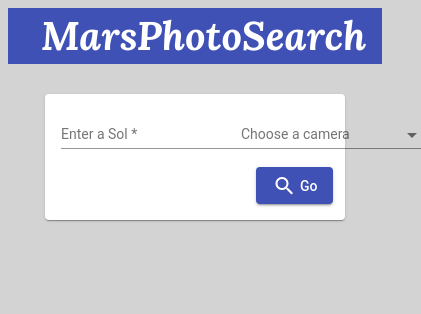
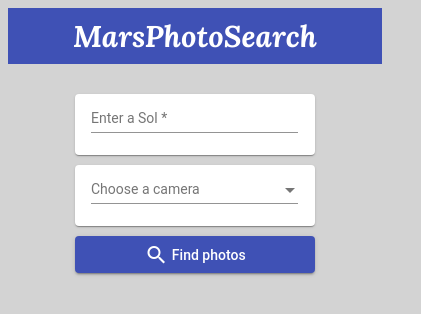
Before and after one commit to yapanss/mars_photos, an Angular app: page / in a window 390 px wide. Shown: the top 314 px of the page, 421 px wide, since content can reach past the window. Built offline with nearby package versions, Linux system fonts and the light colour scheme; what ngx-masonry would draw is missing.

Commit message:
made the app responsive

```diff
--- a/src/app/header/header.component.scss
+++ b/src/app/header/header.component.scss
@@ -3,7 +3,13 @@
 }
 
 span {
-  margin-left: 5%;
+  margin: auto ;
   font-family: 'Lora', serif;
   font-size: 2em;
 }
+
+@media (max-width: 475px) {
+  span {
+    font-size: 1.5em;
+  }
+}
--- a/src/app/photo-form/photo-form.component.html
+++ b/src/app/photo-form/photo-form.component.html
@@ -1,13 +1,14 @@
 <div id="container">
+  <form #photoForm="ngForm" novalidate (ngSubmit)="searchPhoto()">
     <mat-card>
         <mat-card-content>
-        <form #photoForm="ngForm" novalidate (ngSubmit)="searchPhoto()">
-
             <mat-form-field>
-                <input matInput type="number" placeholder="Enter a Sol"
-                name="sol" [(ngModel)]="sol" required>
+                <input matInput type="number" placeholder="Enter a Sol" name="sol" [(ngModel)]="sol" required>
             </mat-form-field>
-            <div id="select_and_button">
+        </mat-card-content>
+    </mat-card>
+    <mat-card>
+        <mat-card-content>
             <mat-form-field>
                 <mat-label>Choose a camera</mat-label>
                   <mat-select [(value)]="camera">
@@ -20,13 +21,12 @@
                     <mat-option value="navcam">navcam</mat-option>
                   </mat-select>
               </mat-form-field>
-
+        </mat-card-content>
+    </mat-card>
     <button mat-raised-button type="submit" color="primary">
         <mat-icon>search</mat-icon>
-                <span> Go</span>
+        <span> Find photos</span>
     </button>
+</form>
+
 </div>
-        </form>
-    </mat-card-content>
-</mat-card>
-</div>
--- a/src/app/photo-form/photo-form.component.scss
+++ b/src/app/photo-form/photo-form.component.scss
@@ -2,14 +2,28 @@
   width: 80%;
   margin: auto;
 }
+.mat-card {
+  height: 45px;
+  margin-bottom: 10px;
+  padding-top: 0;
+}
 .mat-form-field {
-  // width: 30%;
+  width: 100%;
+}
+//.mat-card-content {
+  // margin-bottom: 20px;
+ // background-color: green;
+//}
+form {
+  width: 80%;
+  margin: auto;
 }
 
-form {
-  display: flex;
-  justify-content: space-around;
+@media (max-width: 475px) {
+  button {
+    width: 100%;
+  }
 }
-button {
-  margin-left: 15px;
-}
+// button {
+//   margin-left: 10%;
+// }
```
Lines whose indentation alone changed are shown as unchanged.
